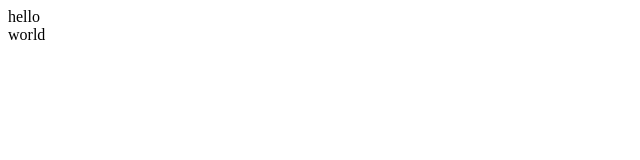
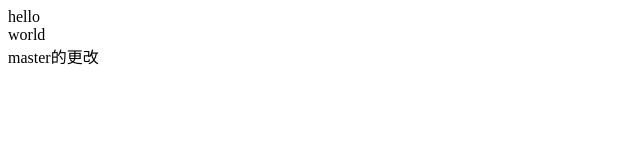
Before and after one commit to Mr-Wangyl/test2018-06-03, a plain HTML site: page index.html in a window 1280 px wide. Shown: the whole page, without its empty margins (0-640 px from the left). Drawn offline with Linux system fonts and the light colour scheme.

Commit message:
master的分支

```diff
--- a/index.html
+++ b/index.html
@@ -6,5 +6,6 @@
 <body>
 	<div>hello</div>
 	<div>world</div>
+	<div class="mas">master的更改</div>
 </body>
 </html>
```
